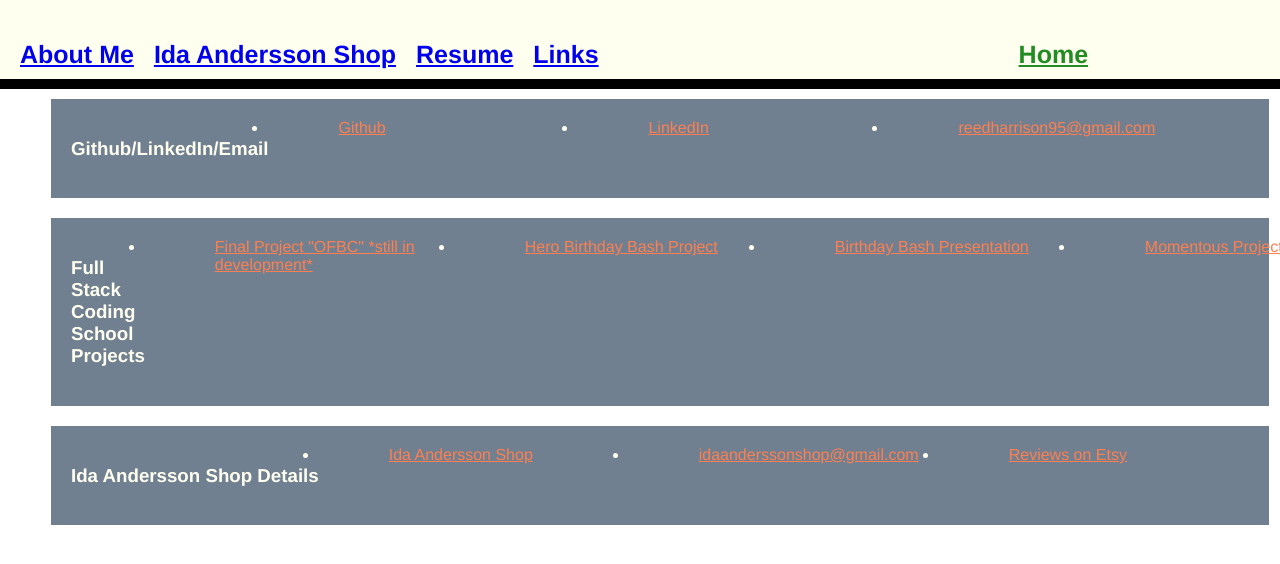
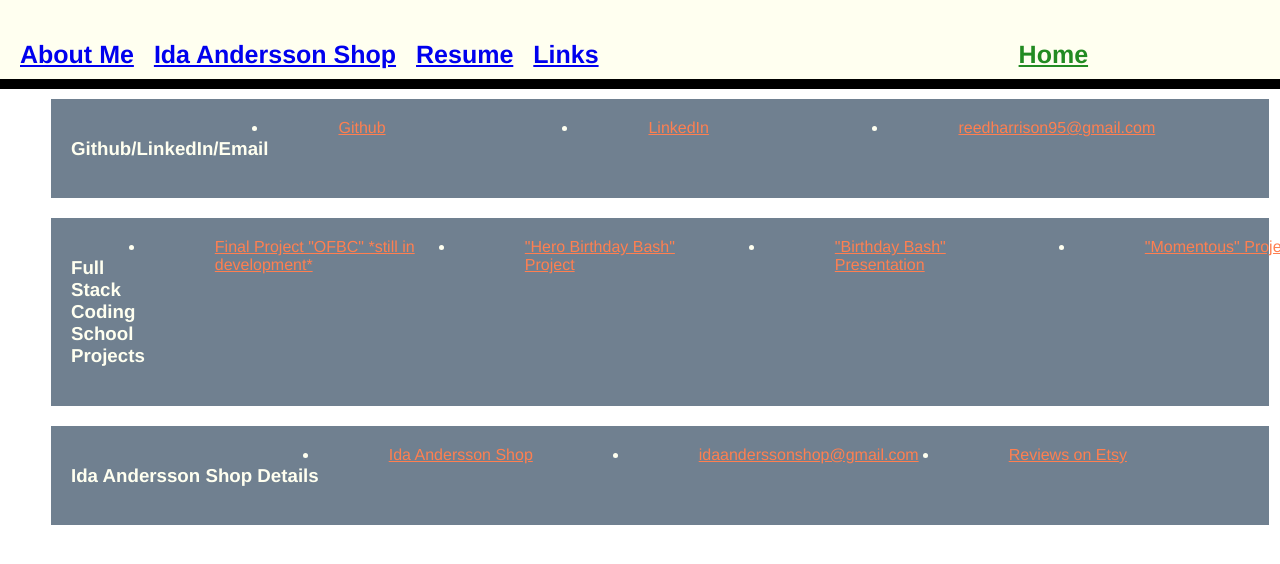
Before and after one commit to HGreedo/nuReactPortfolio, a React (Create React App) app: page /pages/ThirdPtyLinks in a window 1280 px wide. Shown: the top 564 px of the page. Built offline with nearby package versions, Linux system fonts and the light colour scheme.

Commit message:
commit on 'main'

```diff
--- a/src/pages/ThirdPtyLinks.js
+++ b/src/pages/ThirdPtyLinks.js
@@ -24,27 +24,27 @@ const ThirdPtyLinks = () => (
             </li>
 
             <li className="link">
-            <a className="atag" href="https://pdxbellasaurus.github.io/superheroBirthdayBash/">Hero Birthday Bash Project</a>
+            <a className="atag" href="https://pdxbellasaurus.github.io/superheroBirthdayBash/">"Hero Birthday Bash" Project</a>
             </li>
 
             <li className="link">
-            <a className="atag" href="https://docs.google.com/presentation/d/1YN1dKxGTsNWpa24_HdFn7iy1BhZx8Ref-P-BbM_Nm-k/edit?usp=sharing">Birthday Bash Presentation</a>
+            <a className="atag" href="https://docs.google.com/presentation/d/1YN1dKxGTsNWpa24_HdFn7iy1BhZx8Ref-P-BbM_Nm-k/edit?usp=sharing">"Birthday Bash" Presentation</a>
             </li>
 
             <li className="link">
-            <a className="atag" href="https://github.com/HGreedo/momentous">Momentous Project</a>
+            <a className="atag" href="https://github.com/HGreedo/momentous">"Momentous" Project</a>
             </li>
 
             <li className="link">
-            <a className="atag" href="https://docs.google.com/presentation/d/1mUAch6rXh79rro9NWX30VUXOumrSwu9DyHqwXFJlAQQ/edit#slide=id.p">Momentous Presentation</a>
+            <a className="atag" href="https://docs.google.com/presentation/d/1mUAch6rXh79rro9NWX30VUXOumrSwu9DyHqwXFJlAQQ/edit#slide=id.p">"Momentous" Presentation</a>
             </li>
 
             <li className="link">
-            <a className="atag" href="https://github.com/HGreedo?tab=repositories">Homework Assignment Repositories</a>
+            <a className="atag" href="https://github.com/HGreedo?tab=repositories">Assignment Repositories</a>
             </li>
 
             <li className="link">
-            <a className="atag" href="https://www.youtube.com/channel/UCvZV5eUFMovWcflaRRrIMCA/videos">University of Arizona Journalism Video Work</a>
+            <a className="atag" href="https://www.youtube.com/channel/UCvZV5eUFMovWcflaRRrIMCA/videos">Univ. of Arizona Journalism Video Work</a>
             </li>
 
             <li className="link">
```
